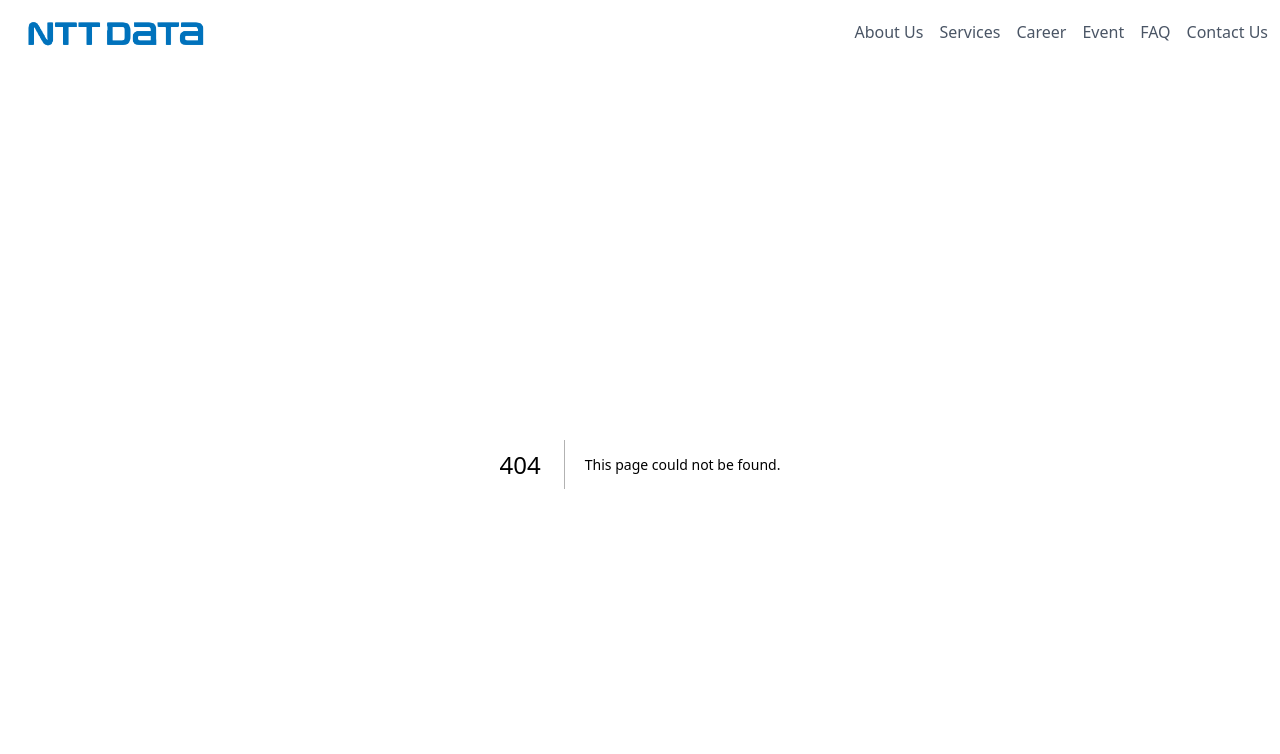
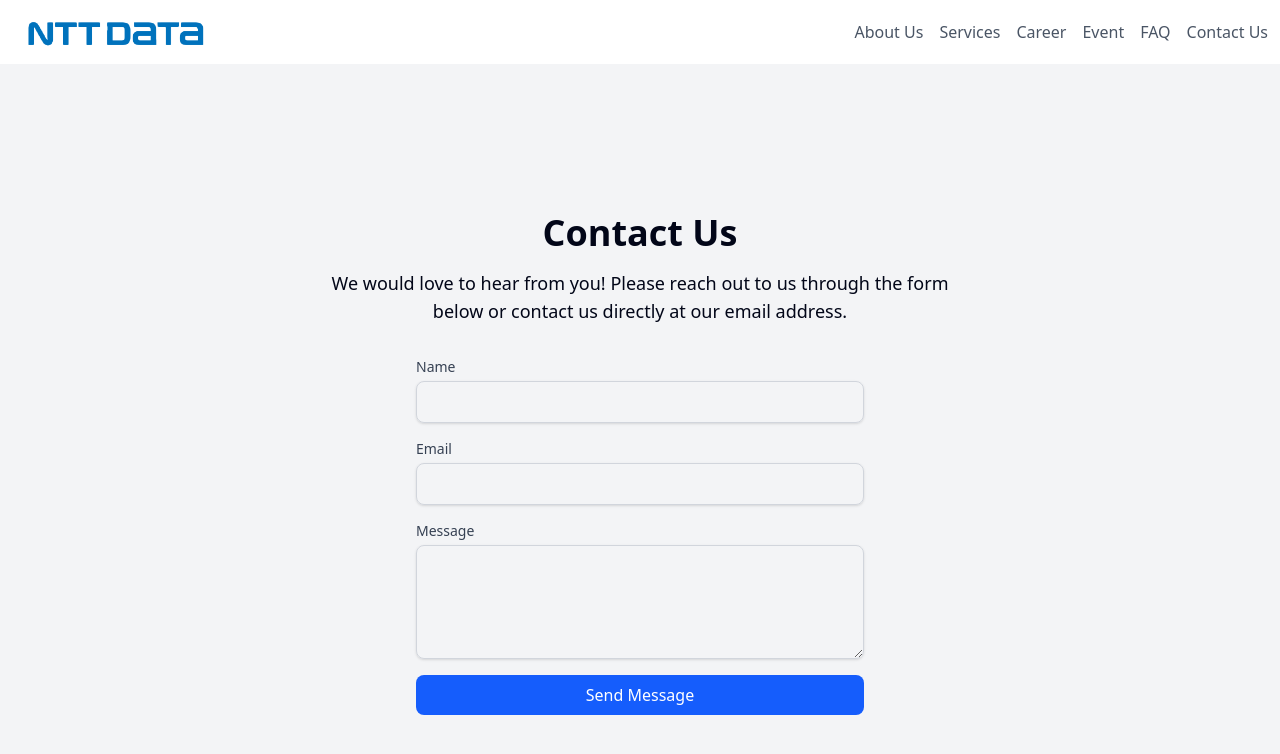
Before and after one commit to LynxisKhat/mdd, a Next.js app: page /contactus in a window 1280 px wide. Before the commit this address had no page. Shown: the top 754 px of the page. Built offline with nearby package versions, Linux system fonts and the light colour scheme.

Commit message:
ready project

```diff
--- /dev/null
+++ b/app/aboutus/page.js
@@ -0,0 +1,11 @@
+export default function About()
+{
+    return (
+        <div className="flex flex-col items-center justify-center h-screen bg-gray-100">
+        <h1 className="text-4xl font-bold mb-4">About Us</h1>
+        <p className="text-lg text-center max-w-2xl px-4">
+            We are a leading company in our industry, committed to providing top-notch services and solutions to our clients. Our team of experts is dedicated to delivering exceptional results and ensuring customer satisfaction.
+        </p>
+        </div>
+    );
+}
--- /dev/null
+++ b/app/career/page.js
@@ -0,0 +1,10 @@
+export default function Career() {
+  return (
+    <div className="flex flex-col items-center justify-center h-screen bg-gray-100">
+      <h1 className="text-4xl font-bold mb-4">Career</h1>
+      <p className="text-lg text-center max-w-2xl px-4">
+        Join our team and be a part of our exciting journey. We are looking for talented individuals who are passionate about technology and innovation.
+      </p>
+    </div>
+  );
+}
--- /dev/null
+++ b/app/contactus/page.js
@@ -0,0 +1,25 @@
+export default function ContactUs() {
+  return (
+    <div className="flex flex-col items-center justify-center h-screen bg-gray-100">
+      <h1 className="text-4xl font-bold mb-4">Contact Us</h1>
+      <p className="text-lg text-center max-w-2xl px-4">
+        We would love to hear from you! Please reach out to us through the form below or contact us directly at our email address.
+      </p>
+      <form className="mt-8 w-full max-w-md">
+        <div className="mb-4">
+          <label htmlFor="name" className="block text-sm font-medium text-gray-700">Name</label>
+          <input type="text" id="name" name="name" required className="mt-1 block w-full border border-gray-300 rounded-md shadow-sm focus:ring-blue-500 focus:border-blue-500 p-2" />
+        </div>
+        <div className="mb-4">
+          <label htmlFor="email" className="block text-sm font-medium text-gray-700">Email</label>
+          <input type="email" id="email" name="email" required className="mt-1 block w-full border border-gray-300 rounded-md shadow-sm focus:ring-blue-500 focus:border-blue-500 p-2" />
+        </div>
+        <div className="mb-4">
+          <label htmlFor="message" className="block text-sm font-medium text-gray-700">Message</label>
+          <textarea id="message" name="message" rows={4} required className="mt-1 block w-full border border-gray-300 rounded-md shadow-sm focus:ring-blue-500 focus:border-blue-500 p-2"></textarea>
+        </div>
+        <button type="submit" className="w-full bg-blue-600 text-white py-2 px-4 rounded-md hover:bg-blue-700 transition duration-200">Send Message</button>
+      </form>
+    </div>
+  );
+}
--- /dev/null
+++ b/app/events/page.js
@@ -0,0 +1,10 @@
+export default function Event() {
+  return (
+    <div className="flex flex-col items-center justify-center h-screen bg-gray-100">
+      <h1 className="text-4xl font-bold mb-4">Event</h1>
+      <p className="text-lg text-center max-w-2xl px-4">
+        We are a leading company in our industry, committed to providing top-notch services and solutions to our clients. Our team of experts is dedicated to delivering exceptional results and ensuring customer satisfaction.
+      </p>
+    </div>
+  );
+}
--- /dev/null
+++ b/app/faq/page.js
@@ -0,0 +1,10 @@
+export default function FAQ() {
+  return (
+    <div className="flex flex-col items-center justify-center h-screen bg-gray-100">
+      <h1 className="text-4xl font-bold mb-4">Frequently Asked Questions</h1>
+      <p className="text-lg text-center max-w-2xl px-4">
+        Here are some common questions and answers about our services.
+      </p>
+    </div>
+  );
+}
--- a/app/page.js
+++ b/app/page.js
@@ -117,7 +117,7 @@ export default function Home() {
       </div>
 
       {/* Desktop: show slideshow */}
-      <div className=" hidden  aspect-[5/3] gitmd:block w-screen h-screen overflow-hidden relative ">
+      <div className=" hidden  aspect-[5/3] md:block w-screen h-screen overflow-hidden relative ">
         {images.map((img, index) => (
           <Image
             key={img}
--- a/components/Header.js
+++ b/components/Header.js
@@ -11,7 +11,7 @@ return (
             <Link href="/career" className="text-gray-600 hover:text-black">Career</Link>
             <Link href="/event" className="text-gray-600 hover:text-black">Event</Link>
             <Link href="/faq" className="text-gray-600 hover:text-black">FAQ</Link>
-            <Link href="/contact" className="text-gray-600 hover:text-black">Contact Us</Link>
+            <Link href="/contactus" className="text-gray-600 hover:text-black">Contact Us</Link>
           </nav>
         </div>
 );
```
Also changed, not shown: app/events/[id]/page.js (added), app/services/page.js (added).
